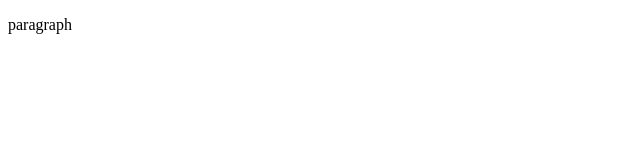
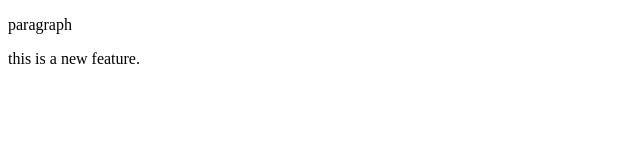
Before and after one commit to Aarav-tanya/localrepository, a plain HTML site: page index.html in a window 1280 px wide. Shown: the whole page, without its empty margins (0-640 px from the left). Drawn offline with Linux system fonts and the light colour scheme.

Commit message:
add new feature.

```diff
--- a/index.html
+++ b/index.html
@@ -7,5 +7,6 @@
 </head>
 <body>
     <p>paragraph</p>
+    <P>this is a new feature.</P>
 </body>
 </html>
```
